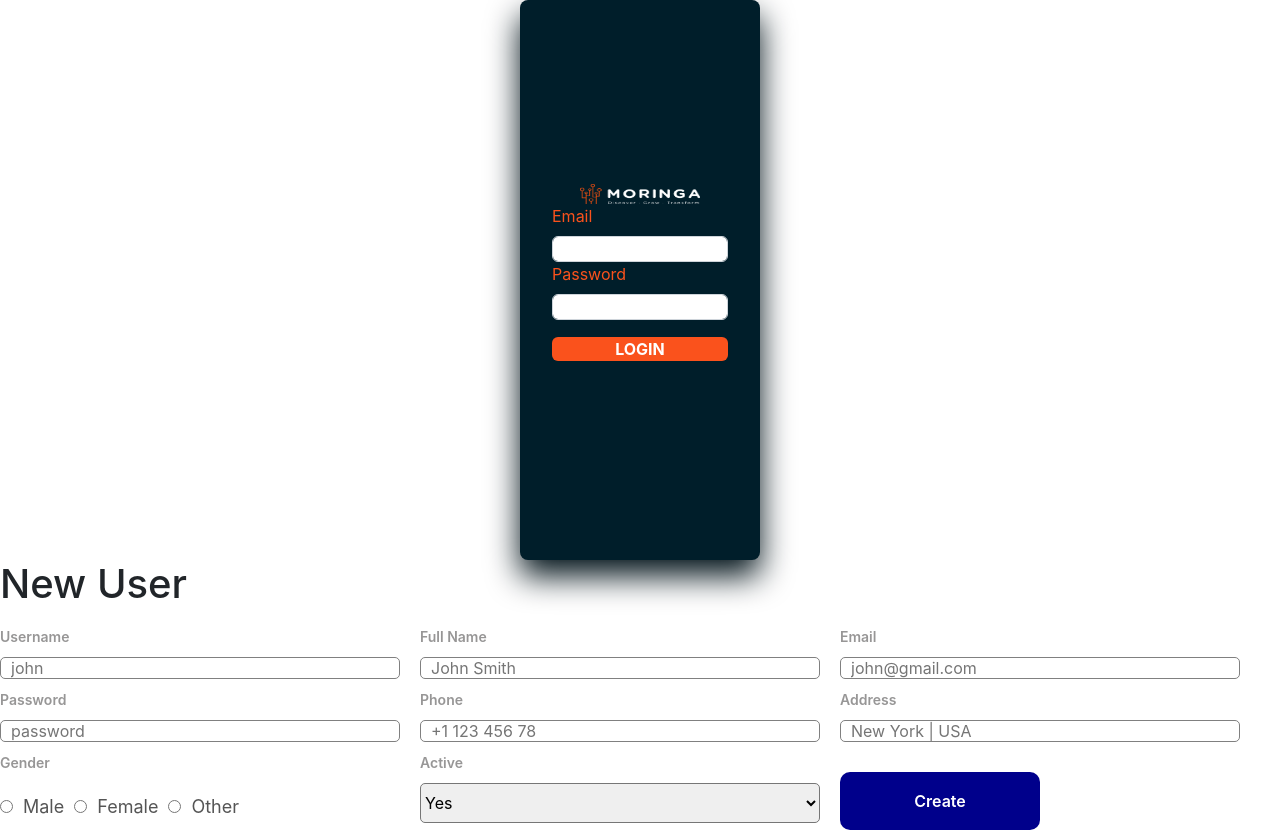
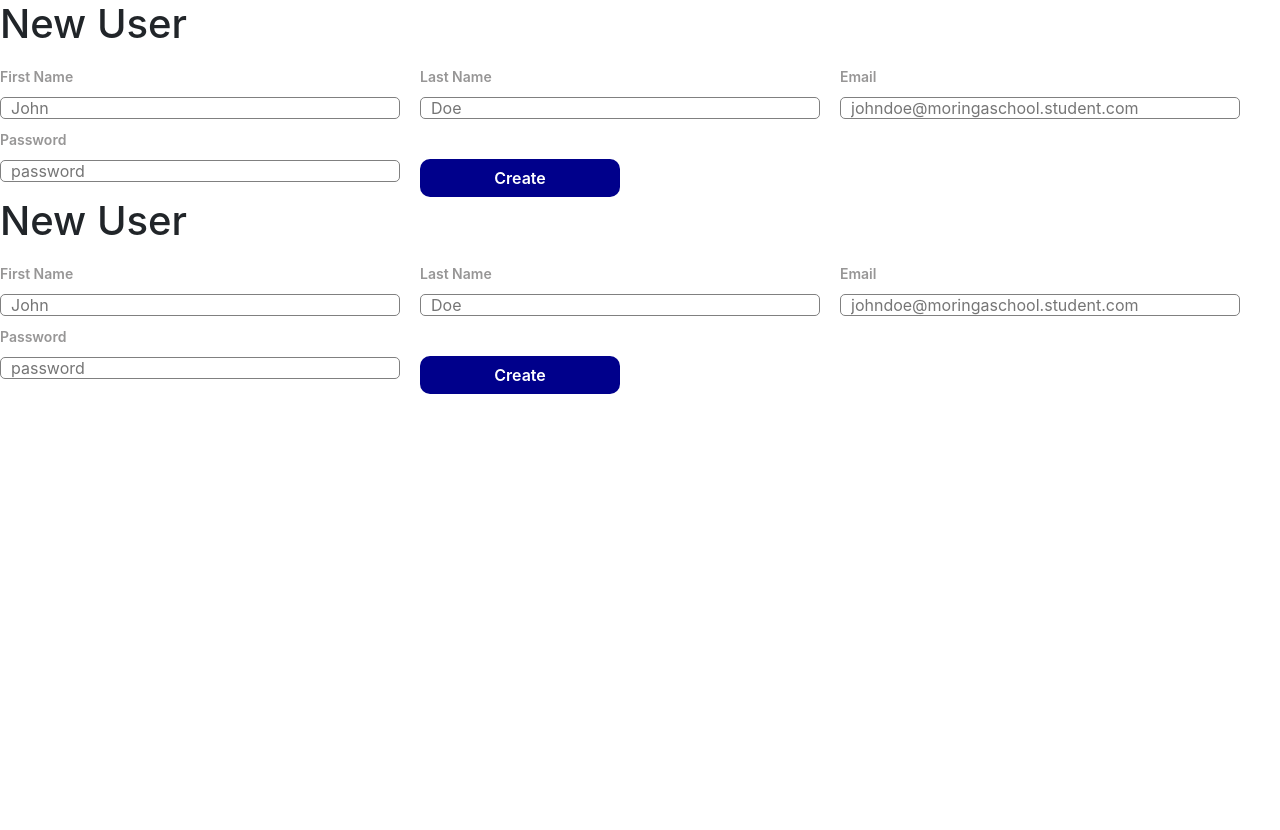
Before and after one commit to Oscarachieng/motivation-app, a React (Create React App) app in the folder client/: page /newUser in a window 1280 px wide. After the commit the page ends 800 px from the top, so only its background shows below. Built offline with nearby package versions, Linux system fonts and the light colour scheme.

Commit message:
[Admin] User creation page

```diff
--- a/client/src/App.js
+++ b/client/src/App.js
@@ -19,7 +19,7 @@ import Profile from "./components/Profile/Profile";
 export default function App() {
   return (
     <div className="">
-      <Login />
+      <NewUser />
       <Routes>
         <Route path="/home" element={<Home />} />
         <Route path="/topbar" element={<TopBar />} />
--- a/client/src/page/newUser/NewUser.js
+++ b/client/src/page/newUser/NewUser.js
@@ -6,48 +6,28 @@ export default function NewUser() {
       <h1 className="newUserTitle">New User</h1>
       <form className="newUserForm">
         <div className="newUserItem">
-          <label>Username</label>
-          <input type="text" placeholder="john" />
+          <label>First Name</label>
+          <input type="text" placeholder="John" />
         </div>
         <div className="newUserItem">
-          <label>Full Name</label>
-          <input type="text" placeholder="John Smith" />
+          <label>Last Name</label>
+          <input type="text" placeholder="Doe" />
         </div>
         <div className="newUserItem">
           <label>Email</label>
-          <input type="email" placeholder="john@gmail.com" />
+          <input type="email" placeholder="johndoe@moringaschool.student.com" />
         </div>
         <div className="newUserItem">
           <label>Password</label>
           <input type="password" placeholder="password" />
         </div>
         <div className="newUserItem">
-          <label>Phone</label>
-          <input type="text" placeholder="+1 123 456 78" />
+        <button className="newUserButton">Create</button>
         </div>
-        <div className="newUserItem">
-          <label>Address</label>
-          <input type="text" placeholder="New York | USA" />
-        </div>
-        <div className="newUserItem">
-          <label>Gender</label>
-          <div className="newUserGender">
-            <input type="radio" name="gender" id="male" value="male" />
-            <label for="male">Male</label>
-            <input type="radio" name="gender" id="female" value="female" />
-            <label for="female">Female</label>
-            <input type="radio" name="gender" id="other" value="other" />
-            <label for="other">Other</label>
-          </div>
-        </div>
-        <div className="newUserItem">
-          <label>Active</label>
-          <select className="newUserSelect" name="active" id="active">
-            <option value="yes">Yes</option>
-            <option value="no">No</option>
-          </select>
-        </div>
-        <button className="newUserButton">Create</button>
+
+
+
+
       </form>
     </div>
   );
```
Also changed, not shown: client/src/components/StudentFolder/Student.js (+19 -6 lines).
